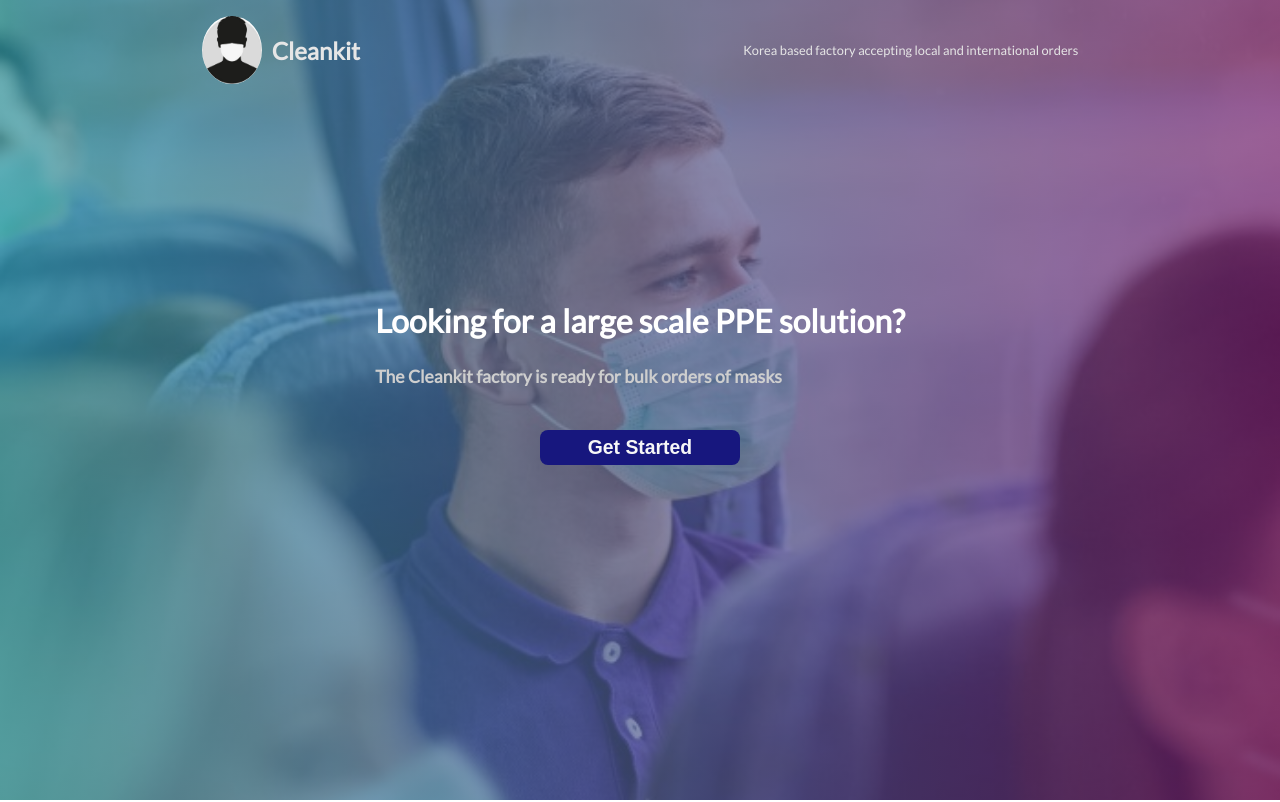
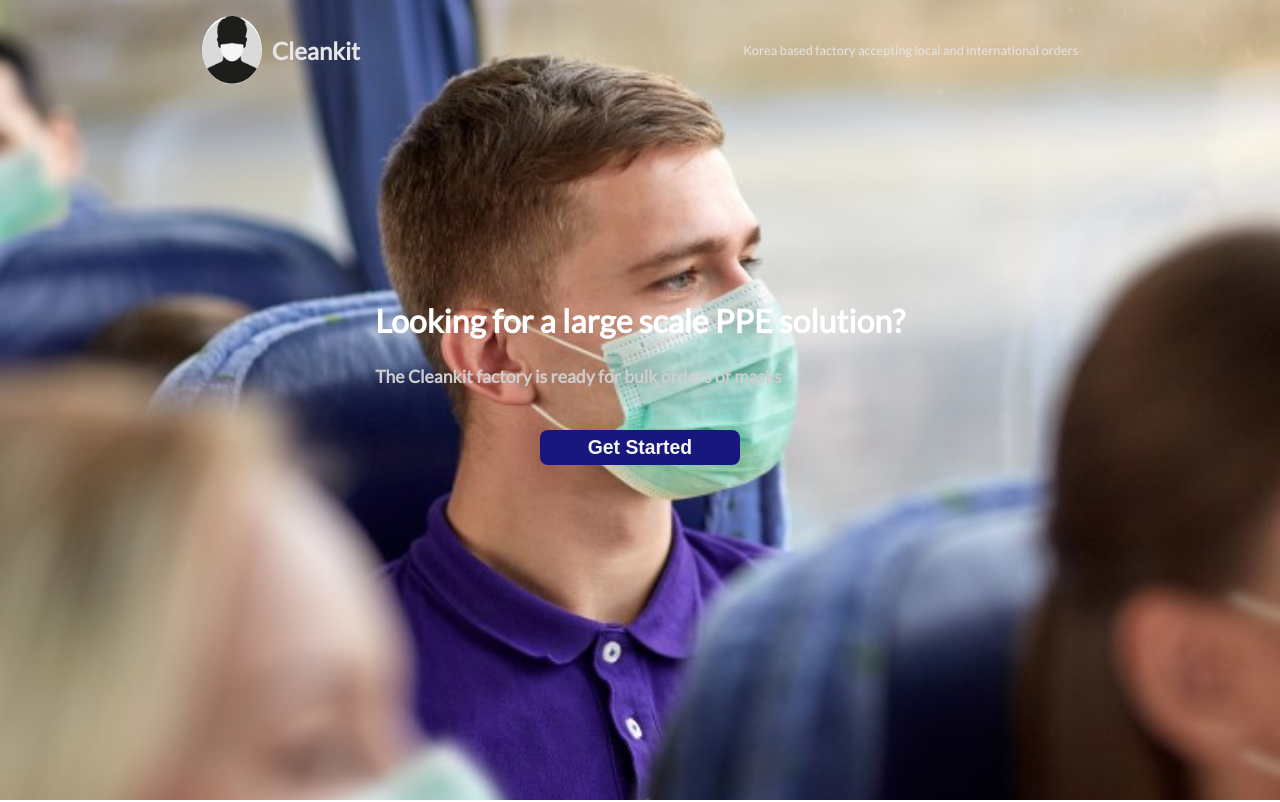
Before and after one commit to martinrombach88/b2b_masks_landing_page, a React (Create React App) app: page / in a window 1280 px wide. Shown: the top 802 px of the page. Built offline with nearby package versions, Linux system fonts and the light colour scheme; the HTML template or start-up script is replaced by a standard one.

Commit message:
overlay fix on firstContainer

```diff
--- a/src/index.css
+++ b/src/index.css
@@ -69,8 +69,7 @@ body {
 }
 
 #firstOverlay {
-  height: 100%;
-  width: 100%;
+  height:100vh;
 }
 
 #firstText {
```
